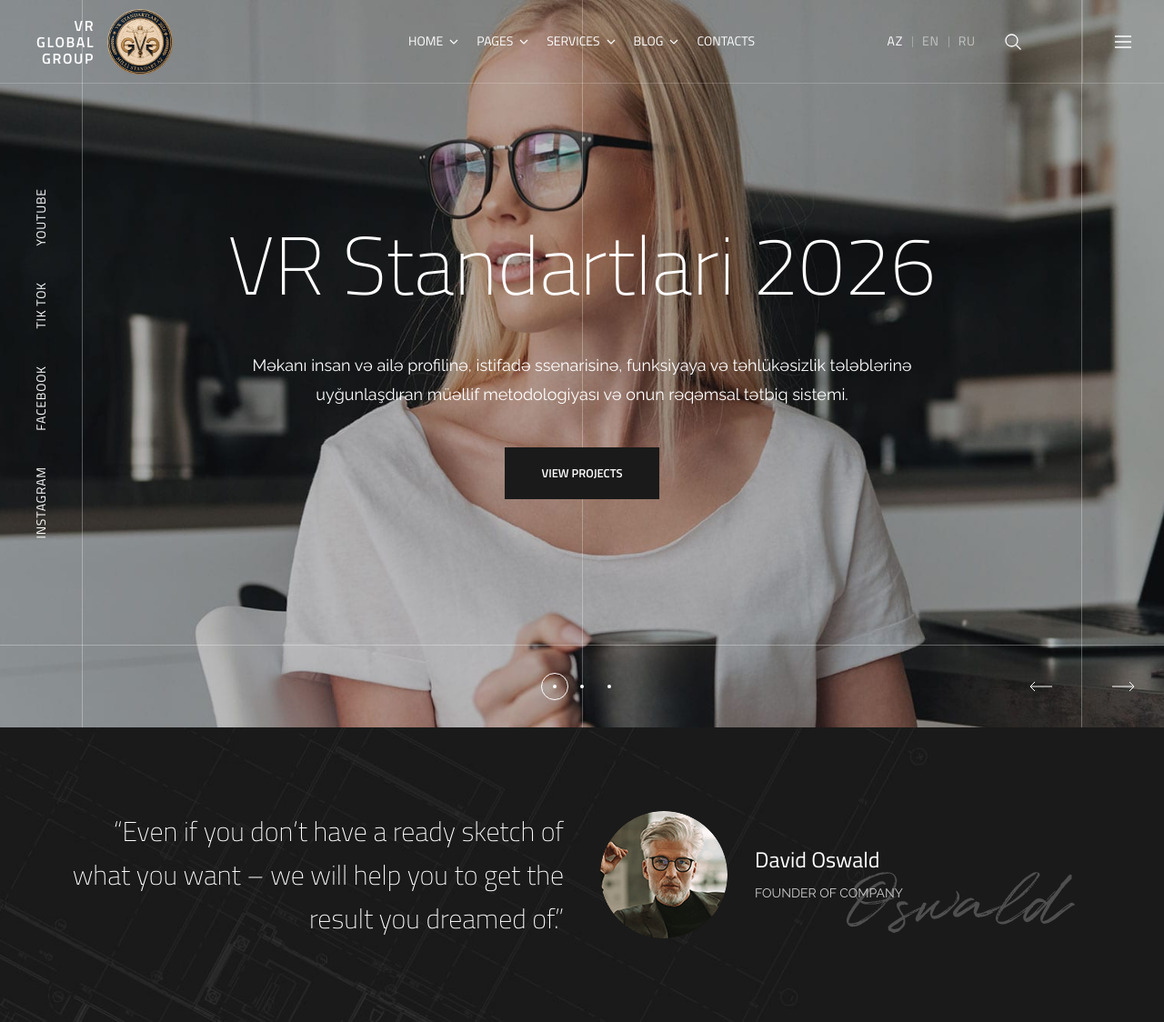
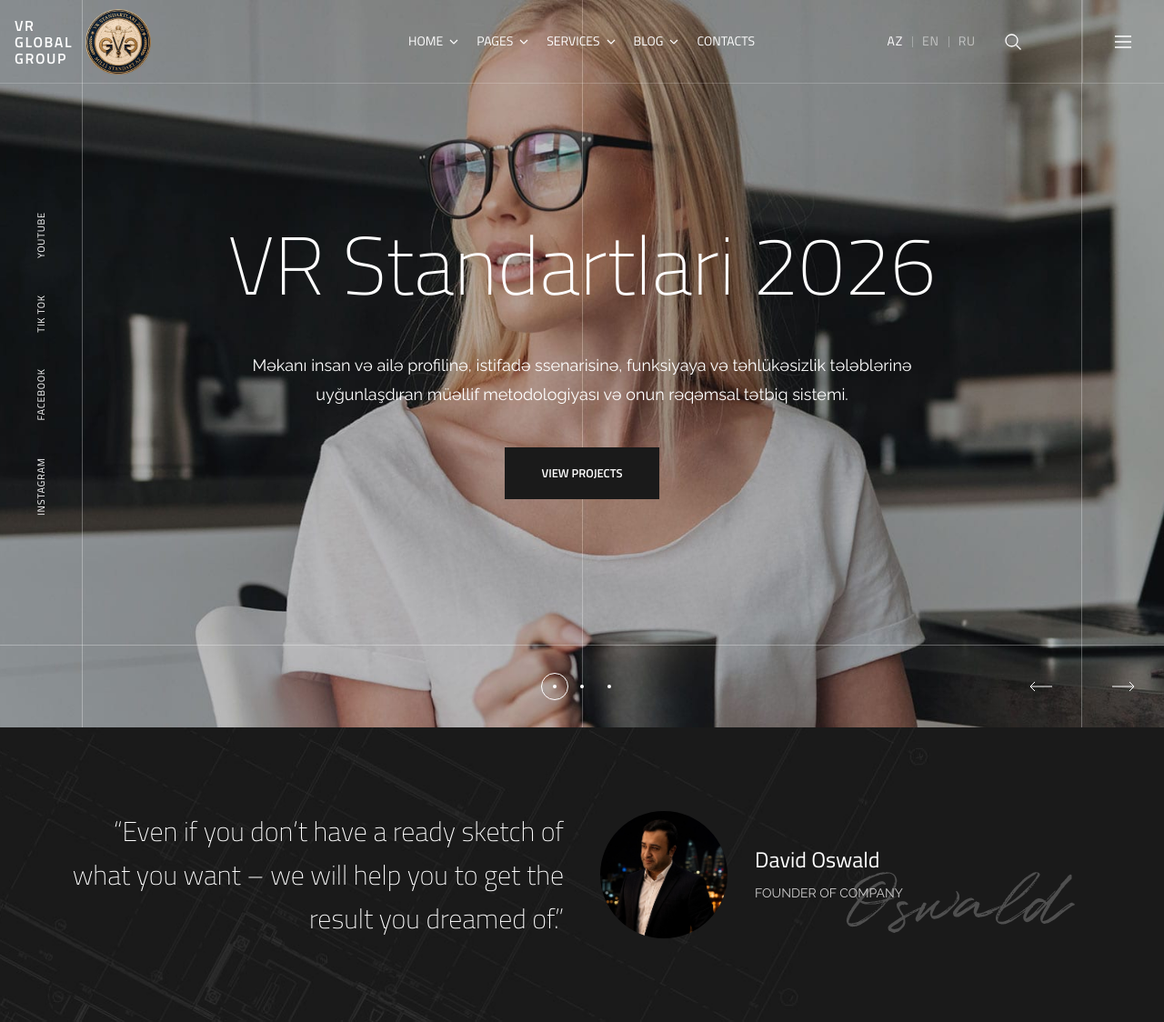
Before and after one commit to feyruzalizada/VRprogect, a Next.js app: page / in a window 1280 px wide. Shown: the whole page at 91% size. Built offline with nearby package versions, Linux system fonts and the light colour scheme.

Commit message:
Point quote avatar at the new founder photo

```diff
--- a/src/components/Header.module.css
+++ b/src/components/Header.module.css
@@ -18,7 +18,7 @@
 
 .colLogo {
   width: 19.962%;
-  padding-left: 40px;
+  padding-left: 16px;
 }
 
 .colMenu {
@@ -35,7 +35,7 @@
 }
 
 .logo {
-  display: inline-flex;
+  display: flex;
   align-items: center;
   gap: 14px;
 }
@@ -48,7 +48,6 @@
 .brand {
   display: flex;
   flex-direction: column;
-  align-items: flex-end;
   font-family: var(--font-titillium), sans-serif;
   font-size: 16px;
   font-weight: 600;
--- a/src/components/HeroSlider.module.css
+++ b/src/components/HeroSlider.module.css
@@ -215,7 +215,7 @@
 .socialLink {
   font-family: var(--font-titillium), sans-serif;
   font-weight: 400;
-  font-size: 14px;
+  font-size: 11px;
   letter-spacing: 0.75px;
   line-height: 90px;
   text-transform: uppercase;
--- a/src/content/quote.ts
+++ b/src/content/quote.ts
@@ -14,7 +14,7 @@ export const quoteBanner: QuoteBannerContent = {
   author: {
     name: "David Oswald",
     role: "founder of company",
-    avatar: "/images/image1-home1.png",
+    avatar: "/images/image1-home1.jpeg",
   },
   background: "/images/bg1-home1.jpg",
 };
```
Also changed, not shown: public/images/image1-home1.jpeg (added), public/images/image1-home1.png (deleted).
